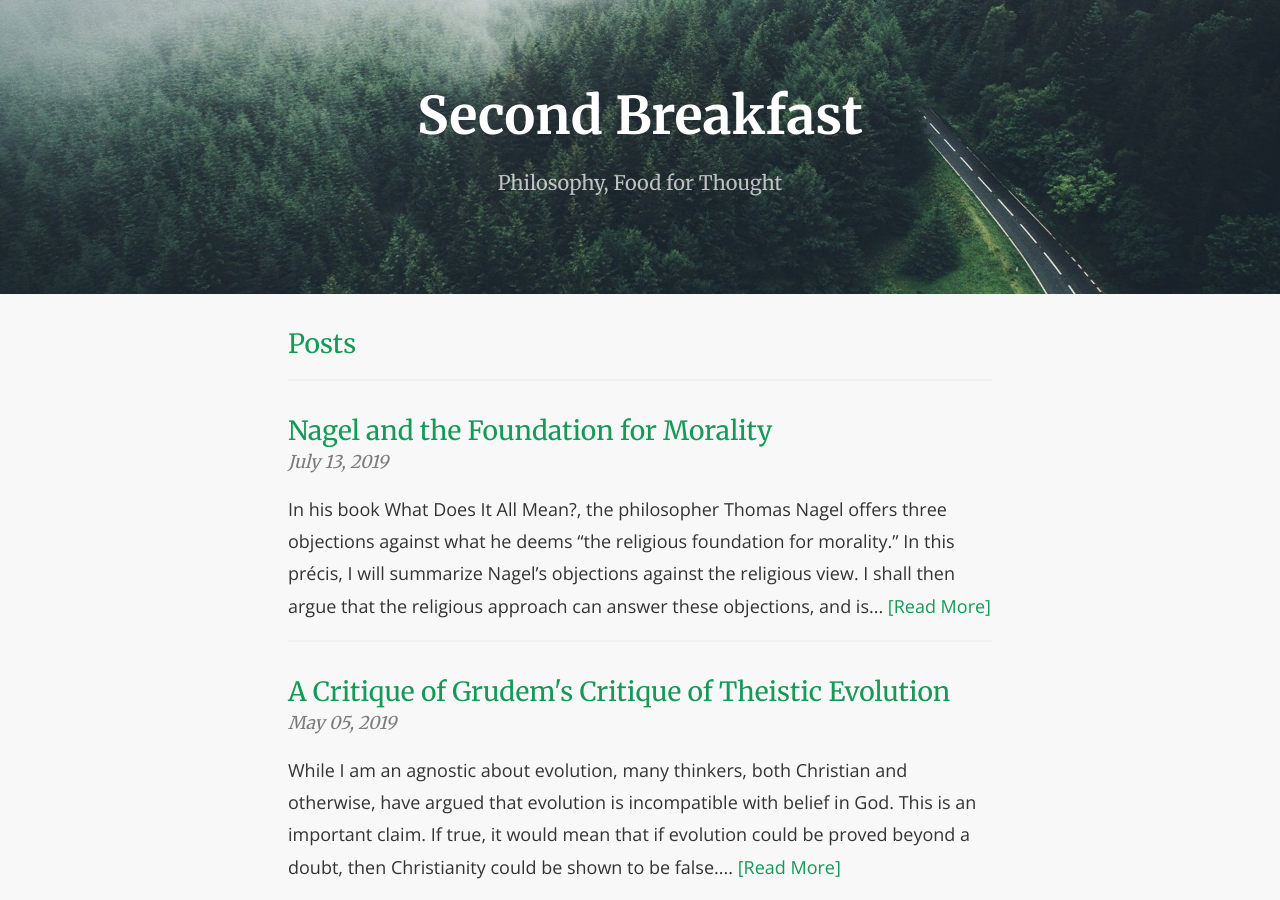
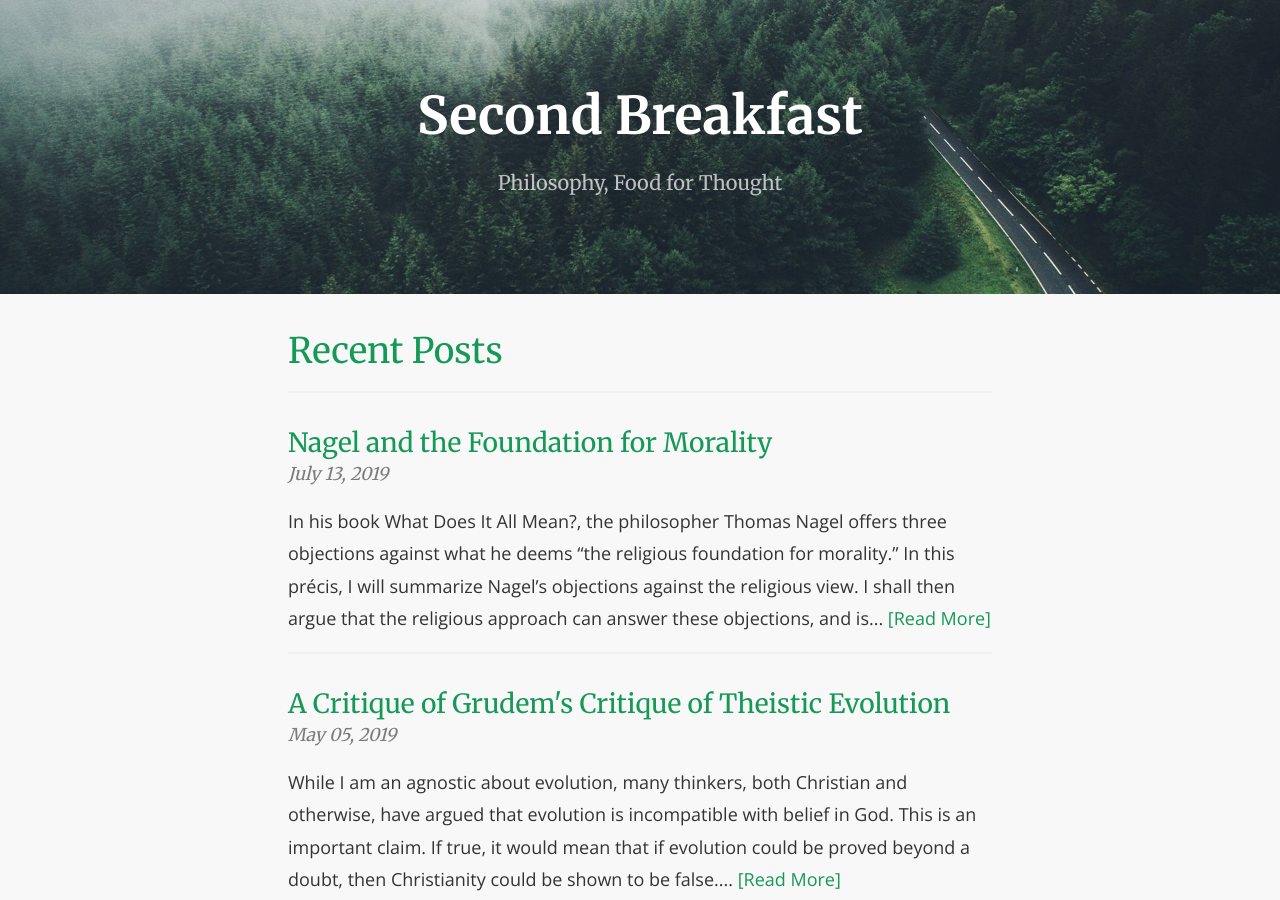
Before and after one commit to second-breakfast/second-breakfast.github.io, a Jekyll site: the page built from index.html, in a window 1280 px wide and 900 px high. Built offline with Jekyll 4.4.1, drawn with Linux system fonts in a browser that asks for light colours; the list of posts is cut into pages by our own code.

Commit message:
Try bigger title

```diff
--- a/index.html
+++ b/index.html
@@ -4,7 +4,7 @@ title: {{ site.name }}
 ---
 
 <div id="home">
-  <h2>Posts</h2>
+  <h1>Recent Posts</h1>
   {% for post in site.posts %}
     <hr>
     <h2><a href = "{{ site.baseurl }}{{post.url}}">{{ post.title }}</a></h2>
```
